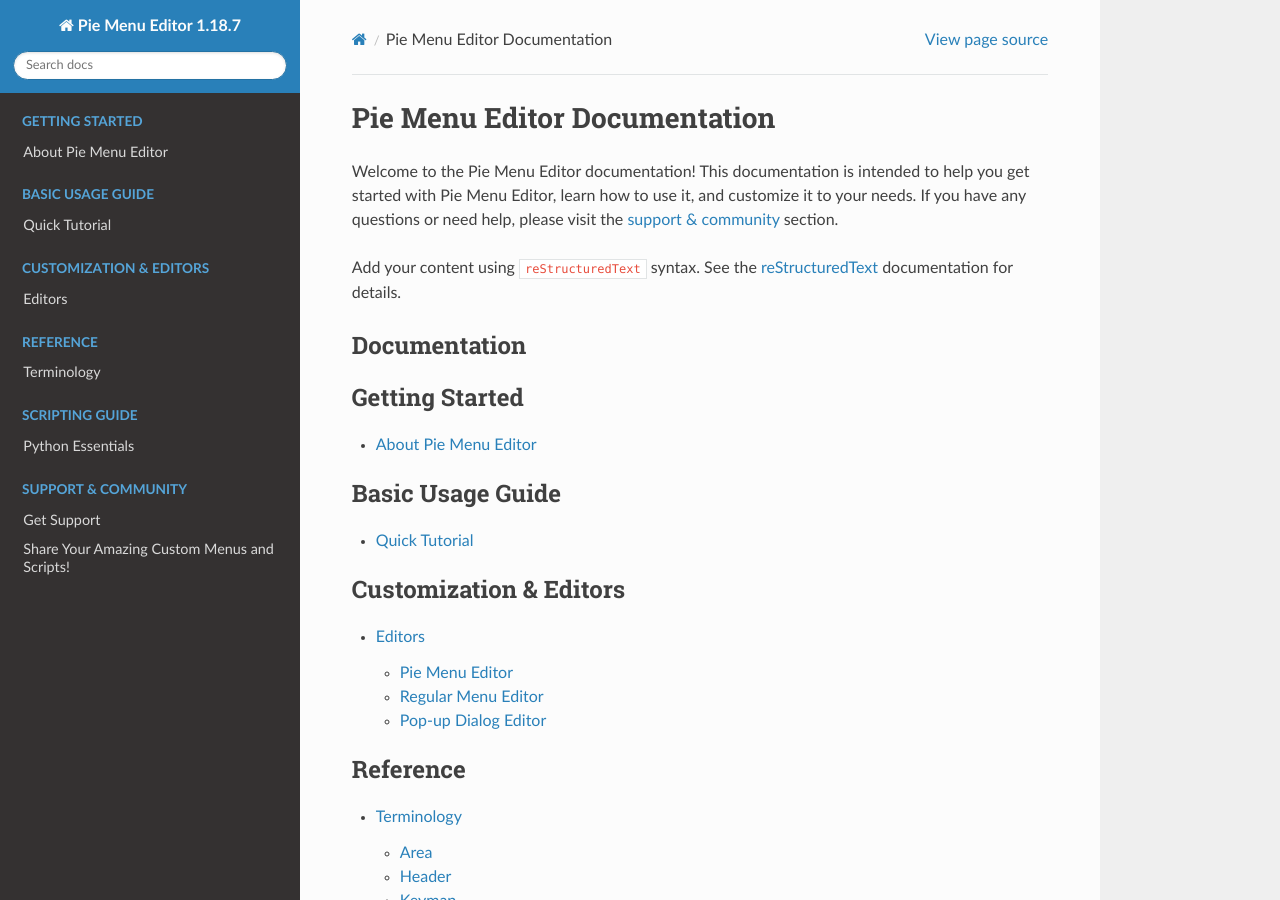
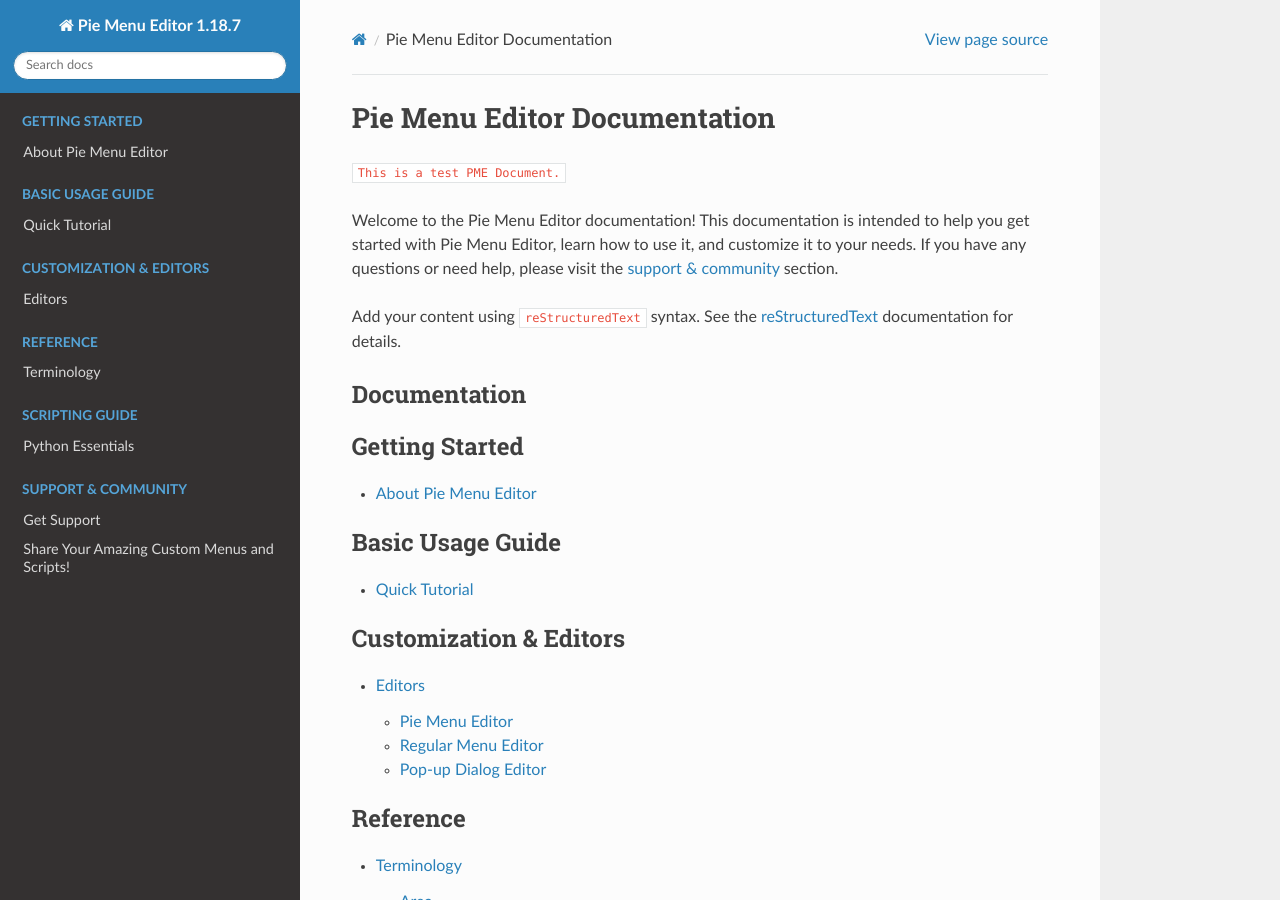
Before and after one commit to Pluglug/test-docs, a Sphinx documentation site: the page built from docs/source/index.rst, in a window 1280 px wide and 900 px high. Built offline with Sphinx 7.4.7 and the Read the Docs theme 3.1.0, drawn with Linux system fonts in a browser that asks for light colours.

Commit message:
Note that this is a test

```diff
--- a/docs/source/index.rst
+++ b/docs/source/index.rst
@@ -5,6 +5,8 @@
 
 Pie Menu Editor Documentation
 =============================
+
+``This is a test PME Document.``
 
 Welcome to the Pie Menu Editor documentation! This documentation is intended to help you get started with Pie Menu Editor, learn how to use it, and customize it to your needs. If you have any questions or need help, please visit the `support & community <support_community/support>`_ section.
 
```
